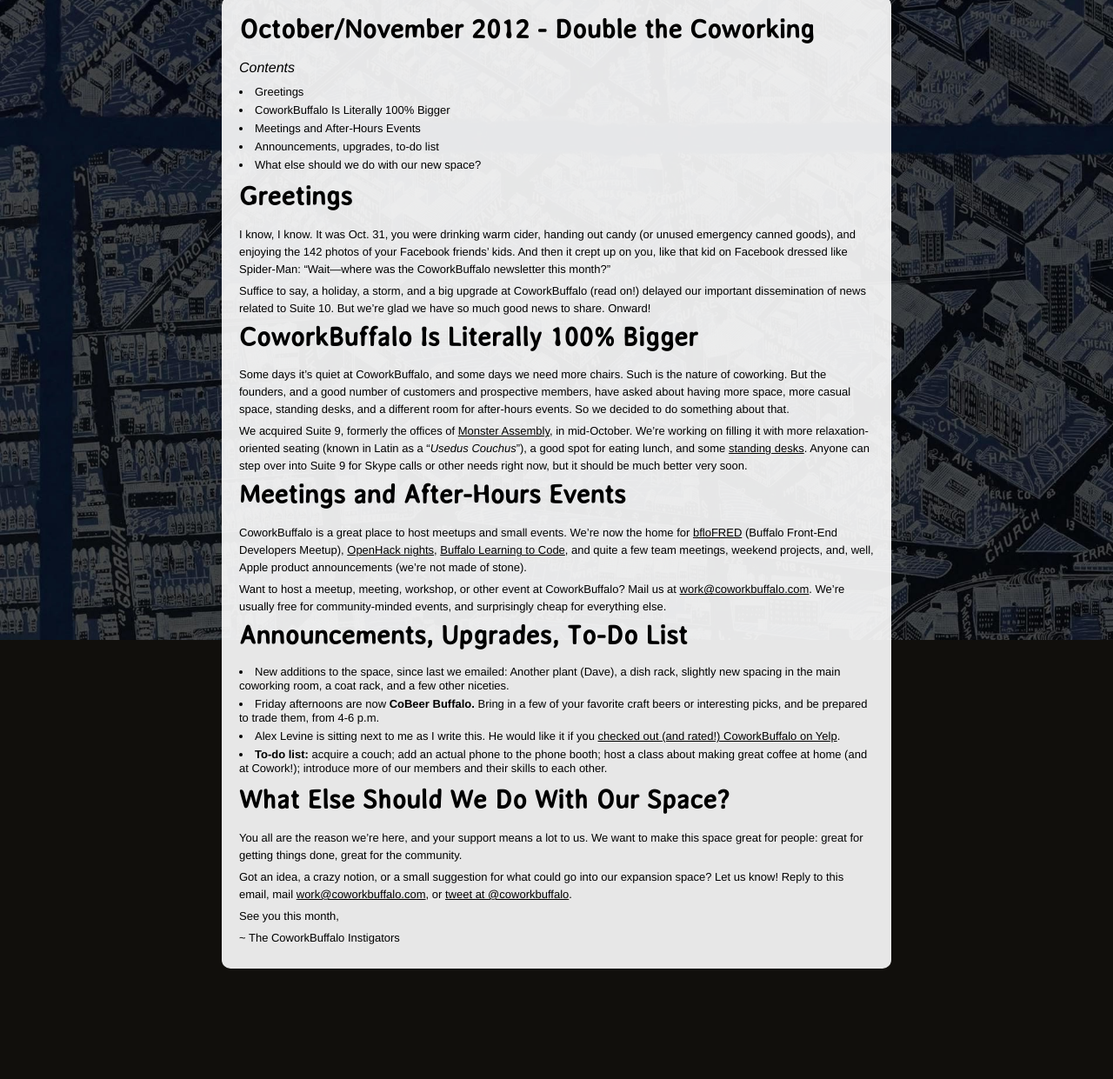
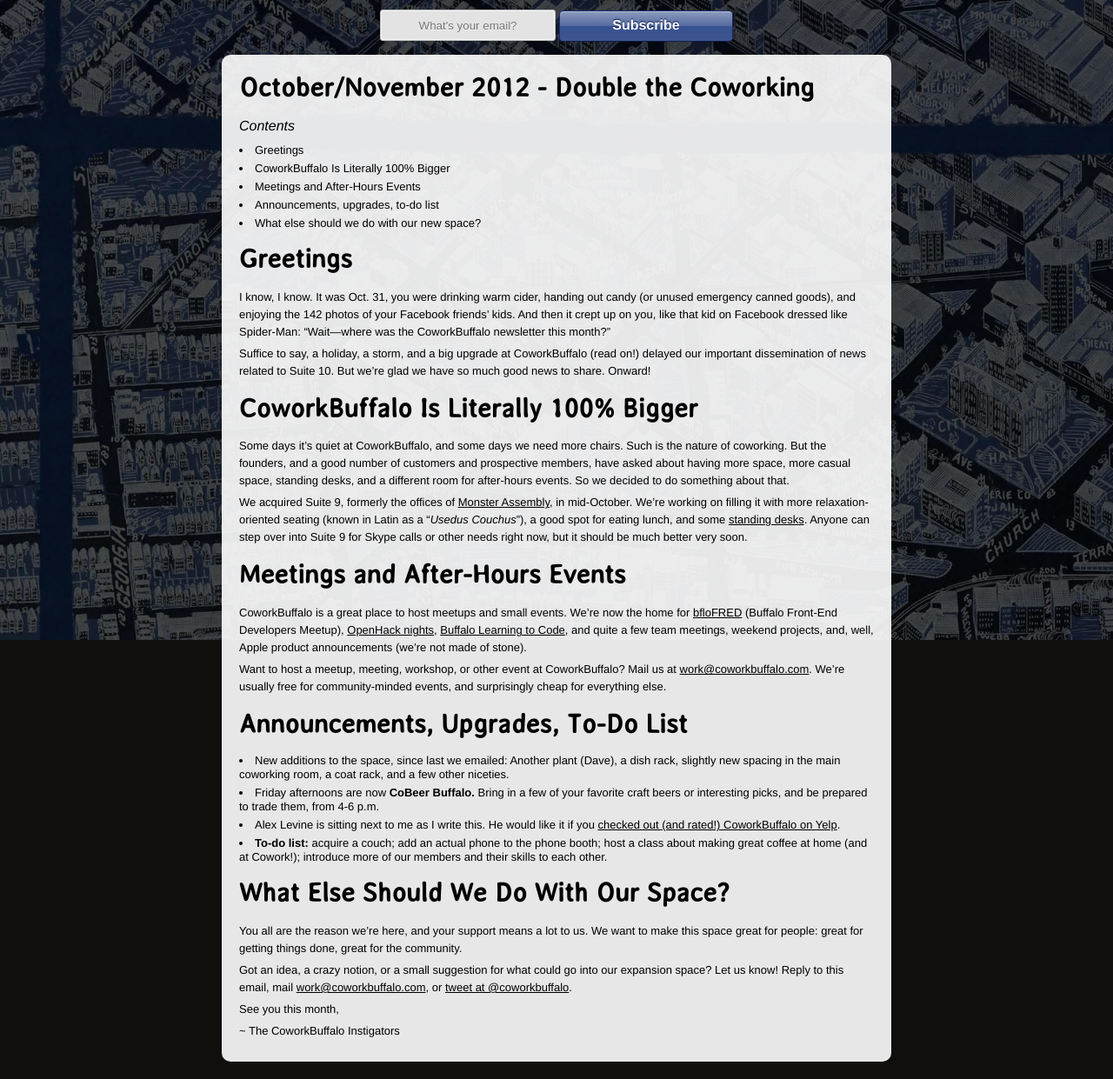
Before and after one commit to coworkbuffalo/coworkbuffalo.github.com, a Jekyll site: the page built from newsletter/_posts/2012-11-02-double-the-coworking.markdown, in a window 1280 px wide, cut to the strip 164-1405 px from the top of the page. Shown: the whole strip at 87% size. Built offline with Jekyll 4.4.1, drawn with Linux system fonts in a browser that asks for light colours; Markdown is read by kramdown in place of the engine named in the settings; comment, search, counter and statistics services are not loaded; before the commit the page ends 1298 px from its top, so only the background shows below that.

Commit message:
Add form for subscribing back

```diff
--- a/_layouts/newsletter.html
+++ b/_layouts/newsletter.html
@@ -5,16 +5,15 @@
 <div class="subpage" id="newsletter">
   <h1><a href="http://coworkbuffalo.com">cowork <span>buffalo</span></a></h1>
 
+  <form action="https://tinyletter.com/coworkbuffalo" method="post" target="popupwindow" onsubmit="window.open('https://tinyletter.com/coworkbuffalo', 'popupwindow', 'scrollbars=yes,width=800,height=600');return true">
+    <input type="text" name="email" id="tlemail" placeholder="What's your email?" />
+    <input type="hidden" value="1" name="embed"/>
+    <button class="skip">Subscribe</button>
+  </form>
+
   <article>
     <header>
       <h2>{{ page.title }}</h2>
-
-      <form action="https://tinyletter.com/coworkbuffalo" method="post" target="popupwindow" onsubmit="window.open('https://tinyletter.com/coworkbuffalo', 'popupwindow', 'scrollbars=yes,width=800,height=600');return true">
-        <p><input type="text" name="email" id="tlemail" placeholder="What's your email?" /></p>
-        <input type="hidden" value="1" name="embed"/>
-        <input type="submit" value="Subscribe" />
-        <p><a href="https://tinyletter.com" target="_blank">powered by TinyLetter</a></p>
-      </form>
     </header>
 
     {{ content }}
--- a/newsletter/_posts/2012-11-02-double-the-coworking.markdown
+++ b/newsletter/_posts/2012-11-02-double-the-coworking.markdown
@@ -3,7 +3,7 @@
 title: October/November 2012 - Double the Coworking
 ---
 
-### Contents ###
+### Contents
 
 + Greetings
 + CoworkBuffalo Is Literally 100% Bigger
@@ -11,28 +11,26 @@
 + Announcements, upgrades, to-do list
 + What else should we do with our new space?
 
-## Greetings ##
+## Greetings
 
 I know, I know. It was Oct. 31, you were drinking warm cider, handing out candy (or unused emergency canned goods), and enjoying the 142 photos of your Facebook friends’ kids. And then it crept up on you, like that kid on Facebook dressed like Spider-Man: “Wait—where was the CoworkBuffalo newsletter this month?”
 
 Suffice to say, a holiday, a storm, and a big upgrade at CoworkBuffalo (read on!) delayed our important dissemination of news related to Suite 10. But we’re glad we have so much good news to share. Onward!
 
-## CoworkBuffalo Is Literally 100% Bigger ##
+## CoworkBuffalo Is Literally 100% Bigger
 
 
 Some days it’s quiet at CoworkBuffalo, and some days we need more chairs. Such is the nature of coworking. But the founders, and a good number of customers and prospective members, have asked about having more space, more casual space, standing desks, and a different room for after-hours events. So we decided to do something about that.
 
 We acquired Suite 9, formerly the offices of [Monster Assembly](http://monsterassembly.com/), in mid-October. We’re working on filling it with more relaxation-oriented seating (known in Latin as a “_Usedus Couchus_”), a good spot for eating lunch, and some [standing desks](http://smarterware.org/7102/how-and-why-i-switched-to-a-standing-desk). Anyone can step over into Suite 9 for Skype calls or other needs right now, but it should be much better very soon.
 
-## Meetings and After-Hours Events ##
-
+## Meetings and After-Hours Events
 
 CoworkBuffalo is a great place to host meetups and small events. We’re now the home for [bfloFRED](http://nextplex.com/buffalo-ny/calendar/events/964-bflofred-front-end-dev-meetup) (Buffalo Front-End Developers Meetup), [OpenHack nights](http://openhack.github.com/), [Buffalo Learning to Code](http://www.meetup.com/Buffalo-Learning-to-Code/), and quite a few team meetings, weekend projects, and, well, Apple product announcements (we’re not made of stone).
 
 Want to host a meetup, meeting, workshop, or other event at CoworkBuffalo? Mail us at [work@coworkbuffalo.com](mailto:work@coworkbuffalo.com). We’re usually free for community-minded events, and surprisingly cheap for everything else.
 
-## Announcements, Upgrades, To-Do List ##
-
+## Announcements, Upgrades, To-Do List
 
 + New additions to the space, since last we emailed: Another plant (Dave), a dish rack, slightly new spacing in the main coworking room, a coat rack, and a few other niceties.
 + Friday afternoons are now **CoBeer Buffalo.** Bring in a few of your favorite craft beers or interesting picks, and be prepared to trade them, from 4-6 p.m.
@@ -41,7 +39,6 @@
 
 ## What Else Should We Do With Our Space? ##
 
-
 You all are the reason we’re here, and your support means a lot to us. We want to make this space great for people: great for getting things done, great for the community.
 
 Got an idea, a crazy notion, or a small suggestion for what could go into our expansion space? Let us know! Reply to this email, mail [work@coworkbuffalo.com](mailto:work@coworkbuffalo.com), or [tweet at @coworkbuffalo](http://twitter.com/coworkbuffalo).
--- /dev/null
+++ b/newsletter/_posts/2012-12-31-what-a-year.markdown
@@ -0,0 +1,6 @@
+---
+layout: newsletter
+title: December 2012 - What a Year
+---
+
+Stuff.
--- a/newsletter/index.markdown
+++ b/newsletter/index.markdown
@@ -1,6 +1,6 @@
 ---
 layout: newsletter
-title: All Newsletters
+title: Our Newsletters
 ---
 
 {% for post in site.posts %}
--- a/stylesheets/index.css
+++ b/stylesheets/index.css
@@ -359,7 +359,23 @@
   margin-left: auto;
   margin-right: auto; }
   #newsletter form {
-    border: none; }
+    border: none;
+    text-align: center;
+    margin-top: 15px;
+    margin-bottom: 15px; }
+    #newsletter form input {
+      display: inline-block; }
+    #newsletter form input[type=text] {
+      background: #E3E3E3;
+      border: 1px solid #bbbbbb;
+      border-radius: 3px;
+      -webkit-box-shadow: inset 0 0 1px 1px #f6f6f6;
+      box-shadow: inset 0 0 1px 1px #f6f6f6;
+      color: #333;
+      padding: 10px 0 9px;
+      text-align: center;
+      text-shadow: 0 1px 0 white;
+      width: 200px; }
   #newsletter article {
     background: rgba(255, 255, 255, 0.9);
     color: #000;
@@ -371,17 +387,18 @@
     margin-bottom: 20px; }
     #newsletter article h2 {
       font-size: 30px;
+      margin-top: 15px;
       margin-bottom: 15px;
       font-family: "AveriaSansRegular"; }
       #newsletter article h2 a {
         text-decoration: none; }
+    #newsletter article header h2 {
+      margin-top: 0; }
     #newsletter article h3 {
       font-size: 16px;
       font-style: italic;
       font-weight: normal;
       margin-bottom: 10px; }
-    #newsletter article h4 {
-      margin-top: 15px; }
     #newsletter article ul {
       list-style: disc inside;
       margin-bottom: 10px; }
@@ -392,16 +409,40 @@
       margin-bottom: 5px; }
     #newsletter article a, #newsletter article a:visited {
       color: #000; }
-    #newsletter article form {
-      display: none;
-      margin-left: auto;
-      margin-right: auto;
-      margin-top: 20px;
-      margin-bottom: 20px;
-      padding: 20px;
-      background: rgba(255, 255, 255, 0.4);
-      border-radius: 10px;
-      -moz-border-radius: 10px;
-      -webkit-border-radius: 10px; }
-      #newsletter article form input#tlemail {
-        font-size: 40px; }
+
+/* skip (inspired by okcupid iphone interface)
+*******************************************************************************/
+button.skip {
+  background-color: #8c9cbf;
+  background-image: -webkit-gradient(linear, left top, left bottom, color-stop(0%, #8c9cbf), color-stop(50%, #546a9e), color-stop(50%, #36518f), color-stop(100%, #3d5691));
+  background-image: -webkit-linear-gradient(top, #8c9cbf 0%, #546a9e 50%, #36518f 50%, #3d5691 100%);
+  background-image: -moz-linear-gradient(top, #8c9cbf 0%, #546a9e 50%, #36518f 50%, #3d5691 100%);
+  background-image: -ms-linear-gradient(top, #8c9cbf 0%, #546a9e 50%, #36518f 50%, #3d5691 100%);
+  background-image: -o-linear-gradient(top, #8c9cbf 0%, #546a9e 50%, #36518f 50%, #3d5691 100%);
+  background-image: linear-gradient(top, #8c9cbf 0%, #546a9e 50%, #36518f 50%, #3d5691 100%);
+  border: 1px solid #172d6e;
+  border-bottom: 1px solid #0e1d45;
+  border-radius: 5px;
+  -webkit-box-shadow: inset 0 1px 0 0 #b1b9cb;
+  box-shadow: inset 0 1px 0 0 #b1b9cb;
+  color: #fff;
+  font: bold 16px/1 "helvetica neue", helvetica, arial, sans-serif;
+  padding: 8px 0 10px 0;
+  text-decoration: none;
+  text-align: center;
+  text-shadow: 0 -1px 1px #000f4d;
+  width: 200px; }
+
+button.skip:hover {
+  background-color: #7f8dad;
+  background-image: -webkit-gradient(linear, left top, left bottom, color-stop(0%, #7f8dad), color-stop(50%, #4a5e8c), color-stop(50%, #2f477d), color-stop(100%, #364c80));
+  background-image: -webkit-linear-gradient(top, #7f8dad 0%, #4a5e8c 50%, #2f477d 50%, #364c80 100%);
+  background-image: -moz-linear-gradient(top, #7f8dad 0%, #4a5e8c 50%, #2f477d 50%, #364c80 100%);
+  background-image: -ms-linear-gradient(top, #7f8dad 0%, #4a5e8c 50%, #2f477d 50%, #364c80 100%);
+  background-image: -o-linear-gradient(top, #7f8dad 0%, #4a5e8c 50%, #2f477d 50%, #364c80 100%);
+  background-image: linear-gradient(top, #7f8dad 0%, #4a5e8c 50%, #2f477d 50%, #364c80 100%);
+  cursor: pointer; }
+
+button.skip:active {
+  -webkit-box-shadow: inset 0 0 20px 0 #1d2845, 0 1px 0 white;
+  box-shadow: inset 0 0 20px 0 #1d2845, 0 1px 0 white; }
```
Also changed, not shown: assets/index.scss (+60 -20 lines).
